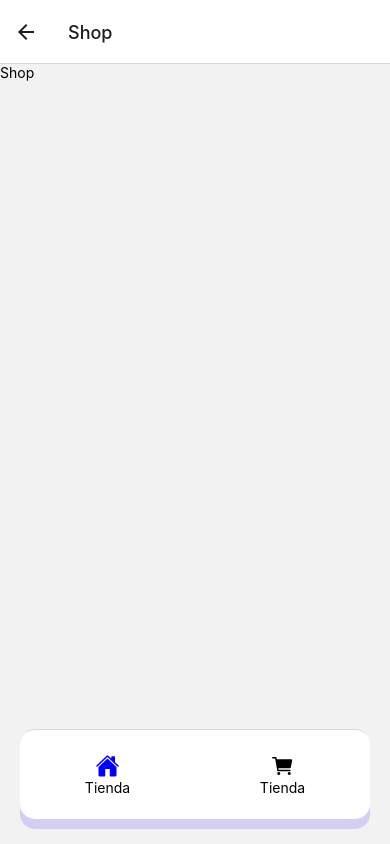
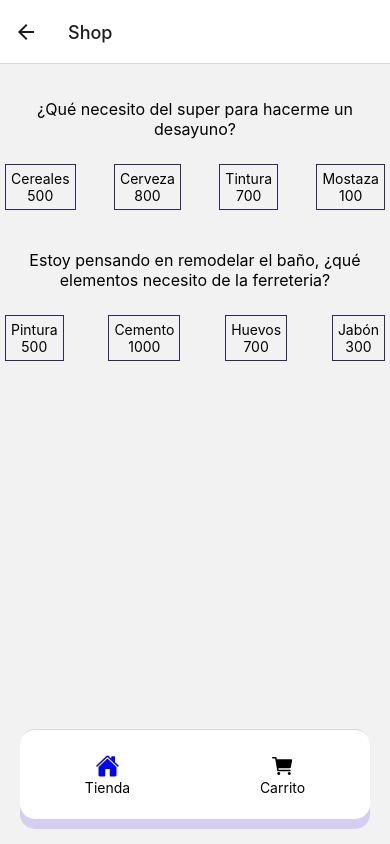
Before and after one commit to Gyrkora/mobile-app, a React Native app in the folder my-app/: screen /Shop in a window 390 px wide. Built offline with nearby package versions, Linux system fonts and the light colour scheme.

Commit message:
product display

```diff
--- /dev/null
+++ b/my-app/components/shopGame/ShopItems.js
@@ -0,0 +1,80 @@
+import {
+	View,
+	Text,
+	StyleSheet,
+	TouchableOpacity,
+	FlatList,
+} from 'react-native'
+import React from 'react'
+// import ShopProducts from './ShopProducts'
+import { products as shopProducts } from '../../data/products'
+import colors from '../../constants/colors'
+
+const ShopItems = ({ item }) => {
+	const products = shopProducts
+
+	// const renderItem = (data) => <ShopProducts item={data.item} />
+
+	return (
+		<View style={styles.screen}>
+			<View style={styles.questionContainer}>
+				<Text style={styles.question}>{item.question}</Text>
+			</View>
+
+			<View style={styles.buttons}>
+				<TouchableOpacity style={styles.button}>
+					<Text style={styles.textProduct}>{item.prod1}</Text>
+					<Text style={styles.textProduct}>{item.price1}</Text>
+				</TouchableOpacity>
+				<TouchableOpacity style={styles.button}>
+					<Text style={styles.textProduct}>{item.prod2}</Text>
+					<Text style={styles.textProduct}>{item.price2}</Text>
+				</TouchableOpacity>
+				<TouchableOpacity style={styles.button}>
+					<Text style={styles.textProduct}>{item.prod3}</Text>
+					<Text style={styles.textProduct}>{item.price3}</Text>
+				</TouchableOpacity>
+				<TouchableOpacity style={styles.button}>
+					<Text style={styles.textProduct}>{item.prod4}</Text>
+					<Text style={styles.textProduct}>{item.price4}</Text>
+				</TouchableOpacity>
+			</View>
+		</View>
+	)
+}
+
+const styles = StyleSheet.create({
+	screen: {
+		marginBottom: 15,
+	},
+
+	questionContainer: {
+		marginHorizontal: 5,
+		marginVertical: 5,
+	},
+
+	question: {
+		fontSize: 16,
+		textAlign: 'center',
+	},
+
+	buttons: {
+		flexDirection: 'row',
+		alignItems: 'center',
+		justifyContent: 'space-between',
+		margin: 5,
+	},
+
+	button: {
+		borderColor: colors.blue,
+		borderWidth: 1,
+		padding: 5,
+		marginVertical: 15,
+	},
+
+	textProduct: {
+		textAlign: 'center',
+	},
+})
+
+export default ShopItems
--- /dev/null
+++ b/my-app/data/products.js
@@ -0,0 +1,27 @@
+export const products = [
+	{
+		id: '1',
+		question: '¿Qué necesito del super para hacerme un desayuno?',
+		prod1: 'Cereales',
+		price1: 500,
+		prod2: 'Cerveza',
+		price2: 800,
+		prod3: 'Tintura',
+		price3: 700,
+		prod4: 'Mostaza',
+		price4: 100,
+	},
+	{
+		id: '2',
+		question:
+			'Estoy pensando en remodelar el baño, ¿qué elementos necesito de la ferreteria?',
+		prod1: 'Pintura',
+		price1: 500,
+		prod2: 'Cemento',
+		price2: 1000,
+		prod3: 'Huevos',
+		price3: 700,
+		prod4: 'Jabón',
+		price4: 300,
+	},
+]
--- a/my-app/navigation/TabNavigator.js
+++ b/my-app/navigation/TabNavigator.js
@@ -44,7 +44,7 @@ const TabNavigator = () => {
 								size={24}
 								color={focused ? 'blue' : 'black'}
 							/>
-							<Text>Tienda</Text>
+							<Text>Carrito</Text>
 						</View>
 					),
 				}}
--- a/my-app/pages/Cart.js
+++ b/my-app/pages/Cart.js
@@ -4,7 +4,7 @@ import React from 'react'
 const Cart = () => {
 	return (
 		<View>
-			<Text>Cart</Text>
+			<Text>products.</Text>
 		</View>
 	)
 }
--- a/my-app/pages/Shop.js
+++ b/my-app/pages/Shop.js
@@ -1,12 +1,33 @@
-import { View, Text } from 'react-native'
+import { View, Text, FlatList, StyleSheet } from 'react-native'
 import React from 'react'
+import { products as shopData } from '../data/products'
+import ShopItems from '../components/shopGame/ShopItems'
 
 const Shop = () => {
+	const products = shopData
+
+	const renderItem = (data) => <ShopItems item={data.item} />
+
 	return (
-		<View>
-			<Text>Shop</Text>
+		<View style={styles.screen}>
+			<View>
+				<FlatList
+					data={products}
+					keyExtractor={(item) => item.id}
+					renderItem={renderItem}
+				/>
+			</View>
 		</View>
 	)
 }
 
+const styles = StyleSheet.create({
+	screen: {
+		// flex: 1,
+		justifyContent: 'center',
+		alignItems: 'center',
+		marginTop: 30,
+	},
+})
+
 export default Shop
```
Also changed, not shown: my-app/components/shopGame/CartItem.js (added, +18 -0 lines).
